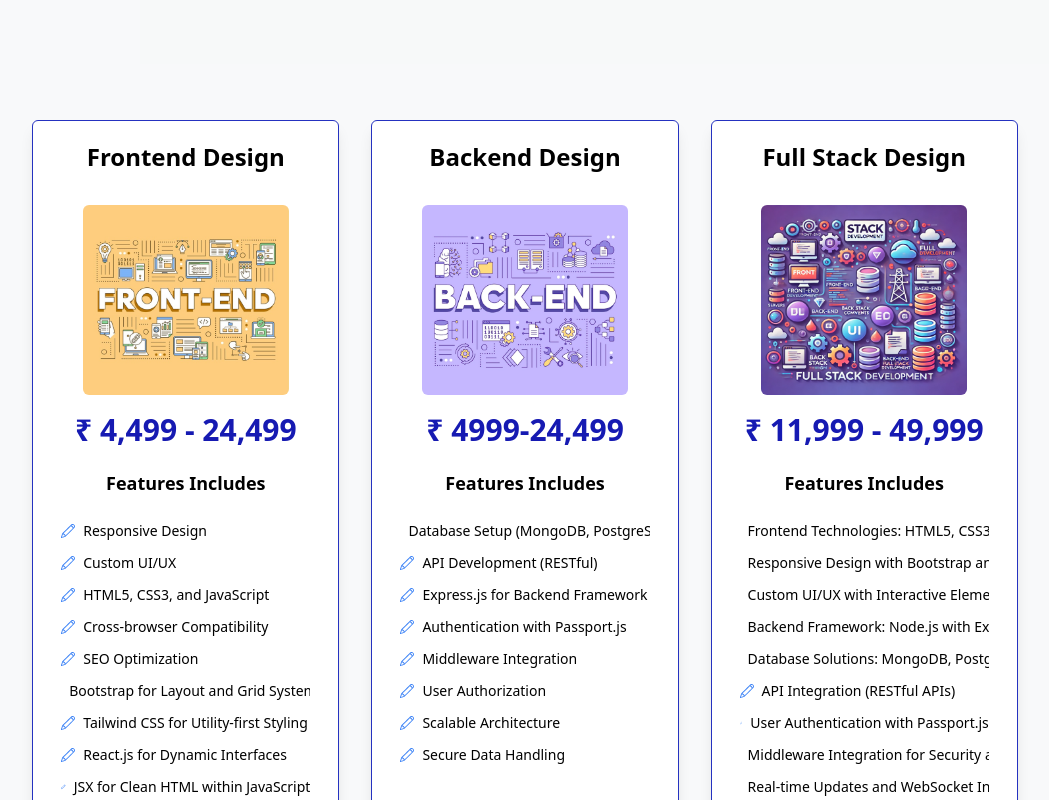
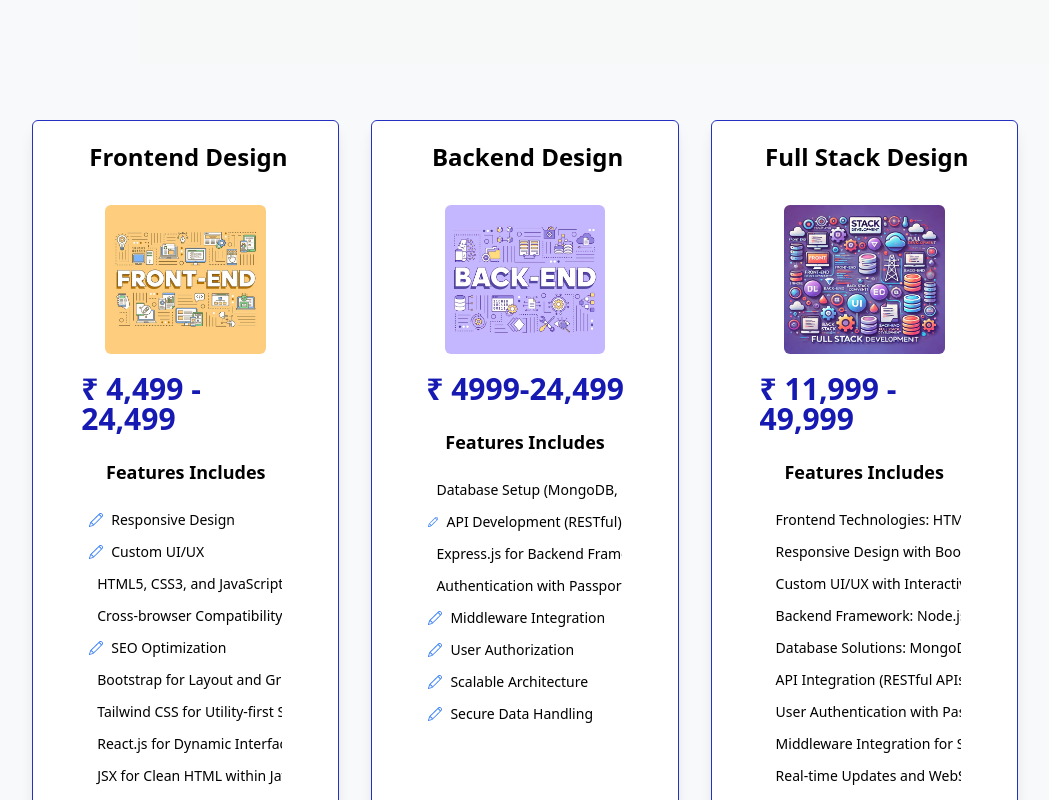
Before and after one commit to classyie/codex-arena-port, a React (Vite) app: page / in a window 1280 px wide. Shown: the part 700-1500 px from the top of the page, without its empty margins (115-1164 px from the left). Built offline with nearby package versions, Linux system fonts and the light colour scheme.

Commit message:
Live Day 1

```diff
--- a/src/assets/Components/Card.jsx
+++ b/src/assets/Components/Card.jsx
@@ -21,7 +21,7 @@ function Card({ card }) {
 
   return (
     <motion.div
-      className="h-[120vh] w-full sm:w-[80%] md:w-[60%] lg:w-[40%] xl:w-[24vw] rounded-md p-3 bg-[#ffffff] border border-[#2532C0] shadow-lg hover:shadow-2xl transition-shadow duration-300 ease-in-out mx-2 sm:mx-4 mt-14 relative overflow-hidden"
+      className="h-[120vh] w-full xs:px-10 md:w-[60%] lg:w-[40%] xl:w-[24vw] rounded-md p-3 bg-[#ffffff] border border-[#2532C0] shadow-lg hover:shadow-2xl transition-shadow duration-300 ease-in-out mx-2 sm:mx-4 mt-14 relative overflow-hidden"
       whileHover={{
         scale: 1.05,
         boxShadow: "0px 10px 20px rgba(0, 0, 0, 0.2)",
--- a/src/assets/Components/PricingPlans/FrontendPP.jsx
+++ b/src/assets/Components/PricingPlans/FrontendPP.jsx
@@ -40,7 +40,7 @@ const FrontendPP = () => {
   };
 
   return (
-    <div className="flex flex-col items-center h-[80vh] px-6 py-6 scroll-animate bg-gray-50xs:px-10">
+    <div className="flex flex-col items-center h-[80vh] px-6 py-6 scroll-animate bg-gray-50 xs:px-10">
       <h1 className="text-5xl font-extrabold text-gray-800 mb-10 lg:pt-20">
         Our Pricing Plans
       </h1>
```
